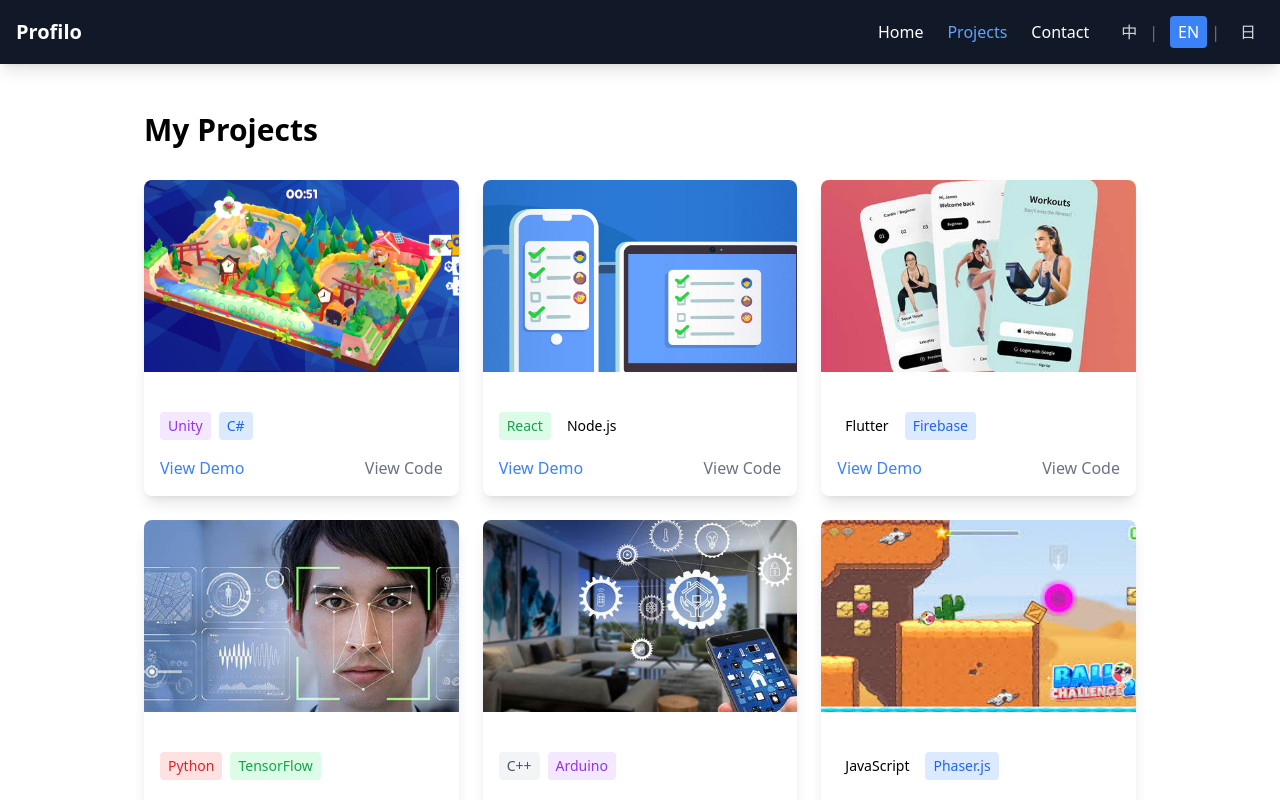
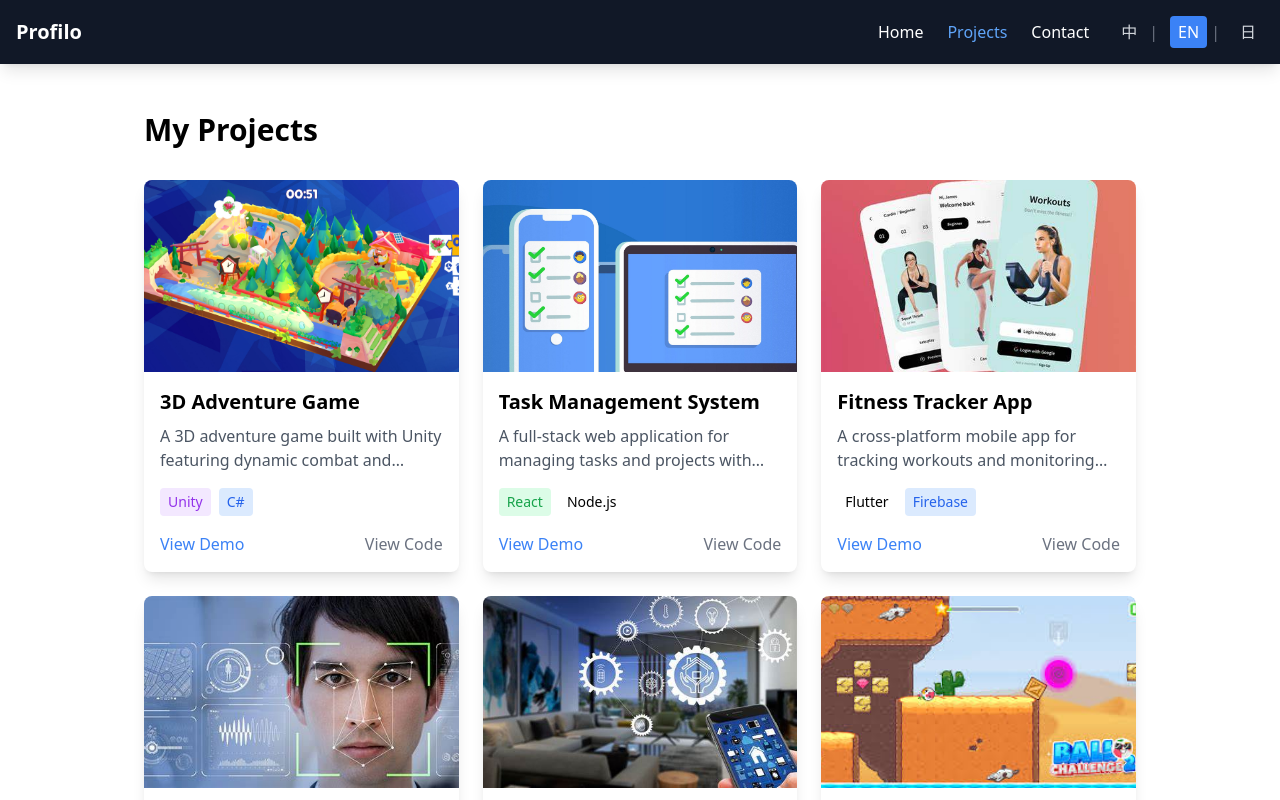
Before and after one commit to wenbjo4/personal-web, a Next.js app: page /project_page in a window 1280 px wide. Shown: the top 800 px of the page. Built offline with nearby package versions, Linux system fonts and the light colour scheme.

Commit message:
hotfix projectcard的title及description沒有顯示的問題

```diff
--- a/app/page.js
+++ b/app/page.js
@@ -7,11 +7,12 @@ import { projectData } from '../data/projects.js';
 
 
 export default function Home() {
-  const { t } = useTranslation('home', 'project_card');
+  const { t: homeT } = useTranslation('home');
+  const { t: projectT } = useTranslation('project_card');
   const [currentIndex, setCurrentIndex] = useState(0);
 
   const mergedProjects = projectData.map((proj) => {
-    const translated = t(`projects.${proj.id}`, { returnObjects: true });
+    const translated = projectT(`projects.${proj.id}`, { returnObjects: true });
     return {
       ...proj,
       title: translated.title,
@@ -47,19 +48,19 @@ export default function Home() {
               />
             </div>
             <div className="flex-grow">
-              <h1 className="text-4xl font-bold mb-2">{t('title')}</h1>
-              <p className="text-xl mb-4">{t('role')}</p>
+              <h1 className="text-4xl font-bold mb-2">{homeT('title')}</h1>
+              <p className="text-xl mb-4">{homeT('role')}</p>
 
               <div className="mb-4">
-                <h2 className="text-2xl font-semibold mb-2">{t('education.title')}</h2>
+                <h2 className="text-2xl font-semibold mb-2">{homeT('education.title')}</h2>
                 <ul className="space-y-2">
-                  <li>{t('education.university')}</li>
-                  <li>{t('education.highSchool')}</li>
+                  <li>{homeT('education.university')}</li>
+                  <li>{homeT('education.highSchool')}</li>
                 </ul>
               </div>
 
               <div>
-                <h2 className="text-2xl font-semibold mb-2">{t('skills.title')}</h2>
+                <h2 className="text-2xl font-semibold mb-2">{homeT('skills.title')}</h2>
                 <div className="flex flex-wrap gap-2">
                   <span className="px-3 py-1 bg-blue-100 text-blue-600 rounded">C</span>
                   <span className="px-3 py-1 bg-green-100 text-green-600 rounded">C++</span>
--- a/app/project_page/page.js
+++ b/app/project_page/page.js
@@ -4,10 +4,11 @@ import ProjectCard from '../../components/ProjectCard';
 import { projectData } from '../../data/projects';
 
 export default function Projects() {
-  const { t } = useTranslation('project_page', 'project_card');
+  const { t: projectPageT } = useTranslation('project_page');
+  const { t: projectT } = useTranslation('project_card');
 
   const mergedProjects = projectData.map((proj) => {
-    const translated = t(`projects.${proj.id}`, { returnObjects: true });
+    const translated = projectT(`projects.${proj.id}`, { returnObjects: true });
     return {
       ...proj,
       title: translated.title,
@@ -20,8 +21,7 @@ export default function Projects() {
   return (
     <div className="min-h-screen flex flex-col items-center justify-center gap-8 py-12">
       <main className="w-full max-w-5xl px-4">
-
-        <h1 className="text-3xl font-bold mb-8">{t('title')}</h1>
+        <h1 className="text-3xl font-bold mb-8">{projectPageT('title')}</h1>
         <div className="grid grid-cols-1 md:grid-cols-2 lg:grid-cols-3 gap-6">
           {projects.map((project, index) => (
             <ProjectCard key={index} project={project} />
```
